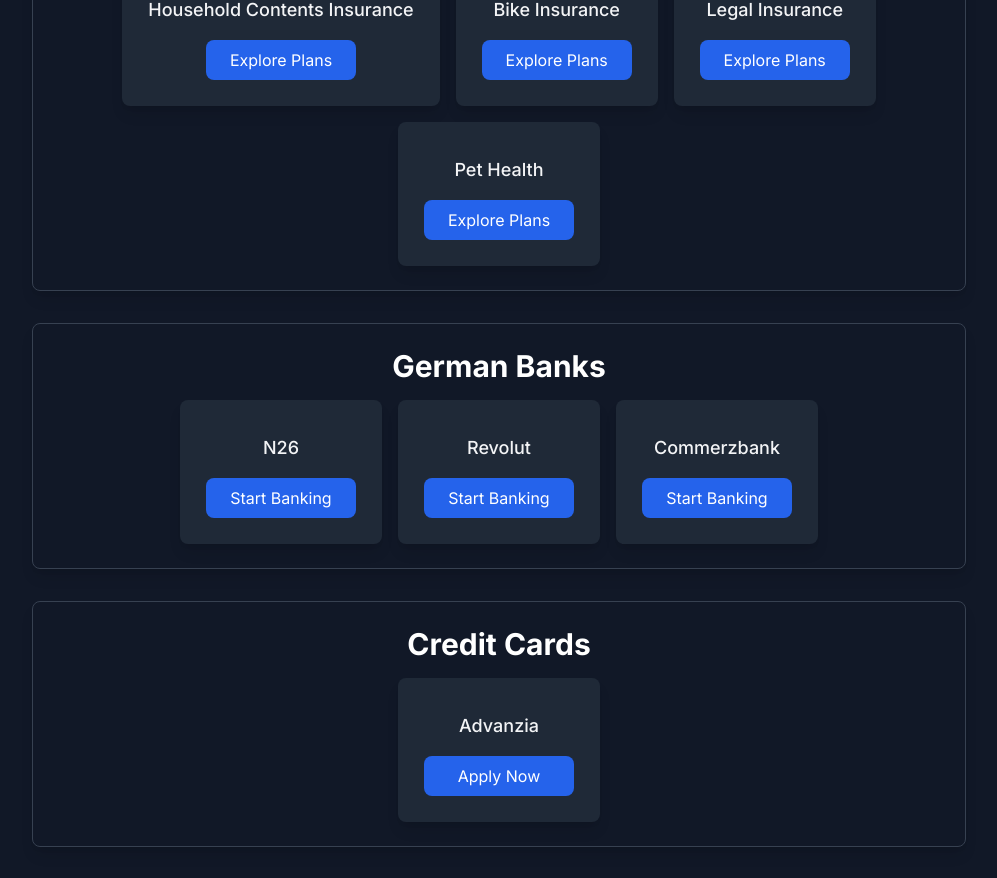
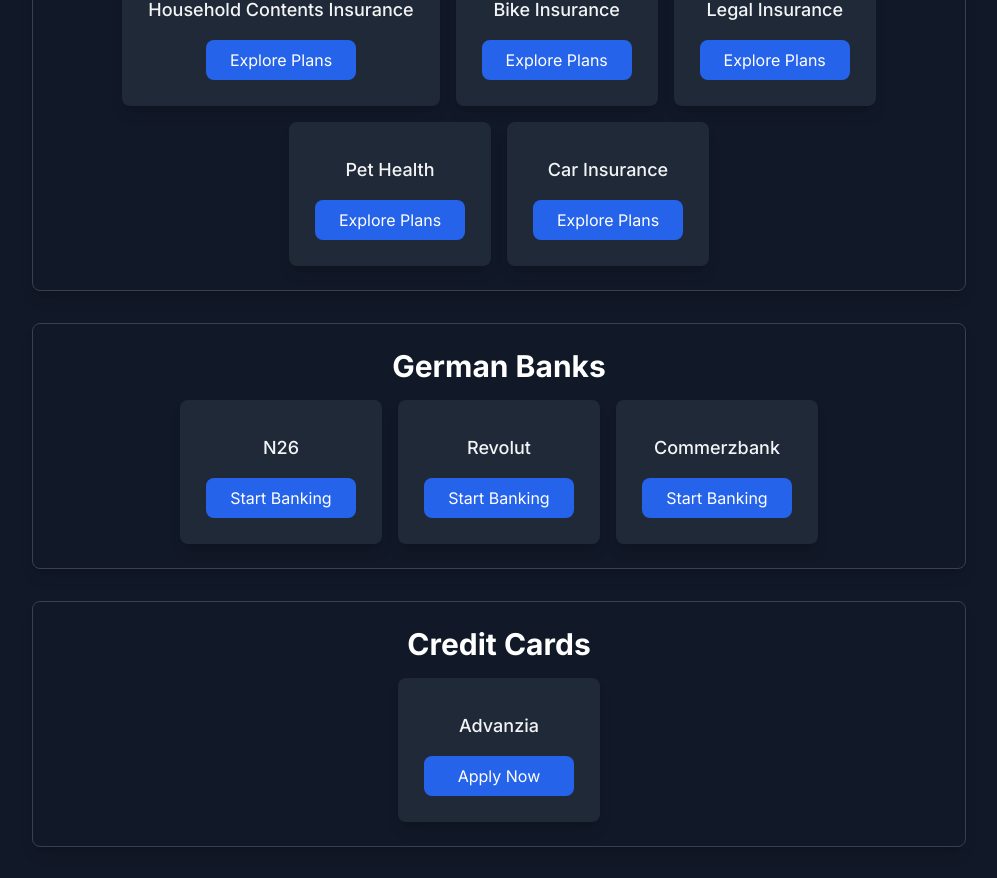
Before and after one commit to thegermanguys/tgg-nepal, a Next.js app: page /partners in a window 1280 px wide. Shown: the part 1000-1878 px from the top of the page, without its empty margins (141-1138 px from the left). Built offline with nearby package versions, Linux system fonts and the light colour scheme.

Commit message:
Change insurance URLs to new tracking source
Updated insurance URLs to use 'thegermanguy' as the source.

```diff
--- a/app/partners/page.js
+++ b/app/partners/page.js
@@ -8,57 +8,62 @@
     Insurance: [
       {
         name: "Public Health Insurance:BARMER",
-        url: "https://feather-insurance.com/en/public-health-insurance/barmer?utm_source=hoc9lz2rfjmgtdp5",
+        url: "https://feather-insurance.com/en-de/health-insurance/public/barmer?utm_source=thegermanguy",
         btn_label: "Explore Plans",
       },
       {
         name: "Private Health Insurance:MAWISTA",
-        url: "https://feather-insurance.com/private-health-insurance?utm_source=hoc9lz2rfjmgtdp5",
+        url: "https://feather-insurance.com/health-insurance/private?utm_source=thegermanguy",
         btn_label: "Explore Plans",
       },
       {
         name: "Dental Insurance",
-        url: "https://feather-insurance.com/dental-insurance?utm_source=hoc9lz2rfjmgtdp5",
+        url: "https://feather-insurance.com/dental-insurance?utm_source=thegermanguy",
         btn_label: "Explore Plans",
       },
       {
         name: "Life Insurance",
-        url: "https://feather-insurance.com/life-insurance?utm_source=hoc9lz2rfjmgtdp5",
+        url: "https://feather-insurance.com/life-insurance?utm_source=thegermanguy",
         btn_label: "Explore Plans",
       },
       {
         name: "Disability Insurance",
-        url: "https://feather-insurance.com/disability-insurance?utm_source=hoc9lz2rfjmgtdp5",
+        url: "https://feather-insurance.com/disability-insurance?utm_source=thegermanguy",
         btn_label: "Explore Plans",
       },
       {
         name: "Dog Liability Insurance",
-        url: "https://feather-insurance.com/dog-liability-insurance?utm_source=hoc9lz2rfjmgtdp5",
+        url: "https://feather-insurance.com/dog-liability-insurance?utm_source=thegermanguy",
         btn_label: "Explore Plans",
       },
       {
         name: "Personal Liability Insurance",
-        url: "https://feather-insurance.com/personal-liability-insurance?utm_source=hoc9lz2rfjmgtdp5",
+        url: "https://feather-insurance.com/personal-liability-insurance?utm_source=thegermanguy",
         btn_label: "Explore Plans",
       },
       {
         name: "Household Contents Insurance",
-        url: "https://feather-insurance.com/household-insurance?utm_source=hoc9lz2rfjmgtdp5",
+        url: "https://feather-insurance.com/household-insurance?utm_source=thegermanguy",
         btn_label: "Explore Plans",
       },
       {
         name: "Bike Insurance",
-        url: "https://feather-insurance.com/bike-insurance?utm_source=hoc9lz2rfjmgtdp5",
+        url: "https://feather-insurance.com/bike-insurance?utm_source=thegermanguy",
         btn_label: "Explore Plans",
       },
       {
         name: "Legal Insurance",
-        url: "https://feather-insurance.com/legal-insurance?utm_source=hoc9lz2rfjmgtdp5",
+        url: "https://feather-insurance.com/legal-insurance?utm_source=thegermanguy",
         btn_label: "Explore Plans",
       },
       {
         name: "Pet Health",
-        url: "https://feather-insurance.com/pet-health-insurance?utm_source=hoc9lz2rfjmgtdp5",
+        url: "https://feather-insurance.com/pet-health-insurance?utm_source=thegermanguy",
+        btn_label: "Explore Plans",
+      },
+      {
+        name: "Car Insurance",
+        url: "https://feather-insurance.com/car-insurance?utm_source=thegermanguy",
         btn_label: "Explore Plans",
       },
     ],
```
